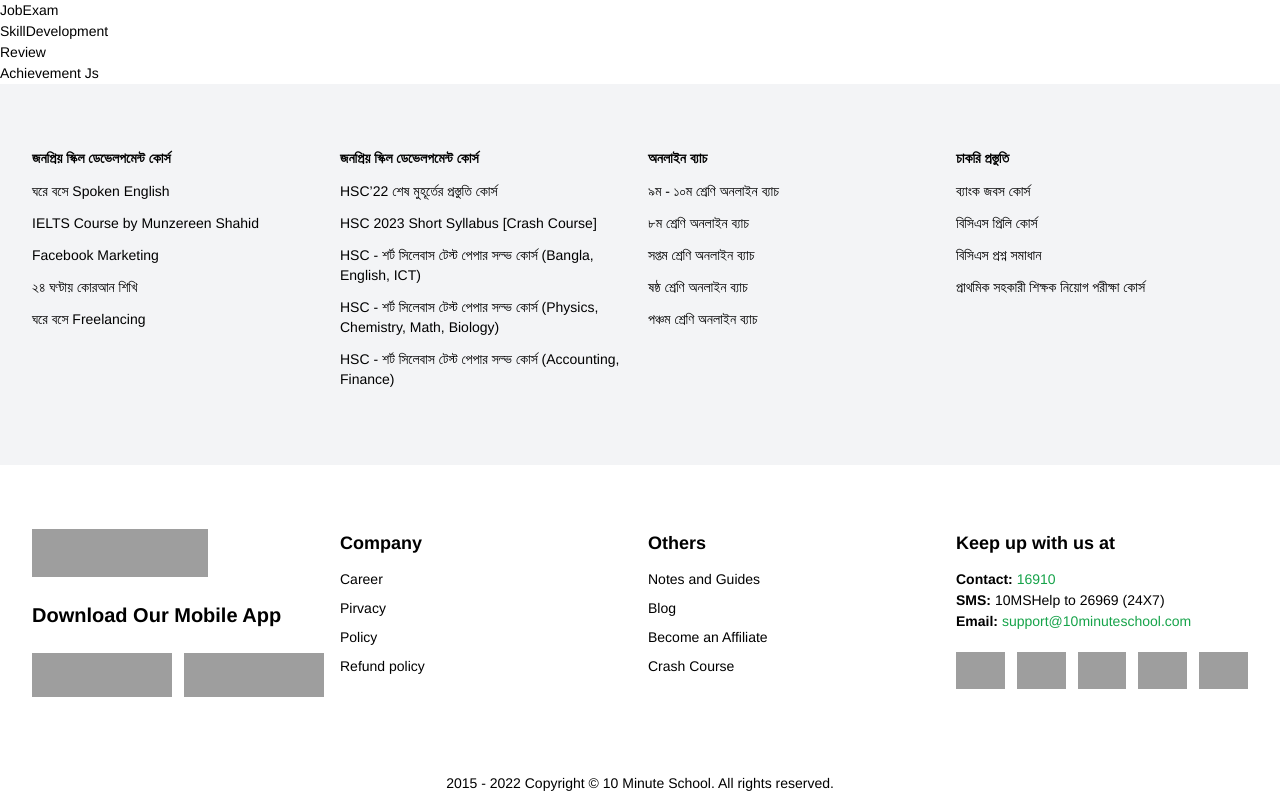
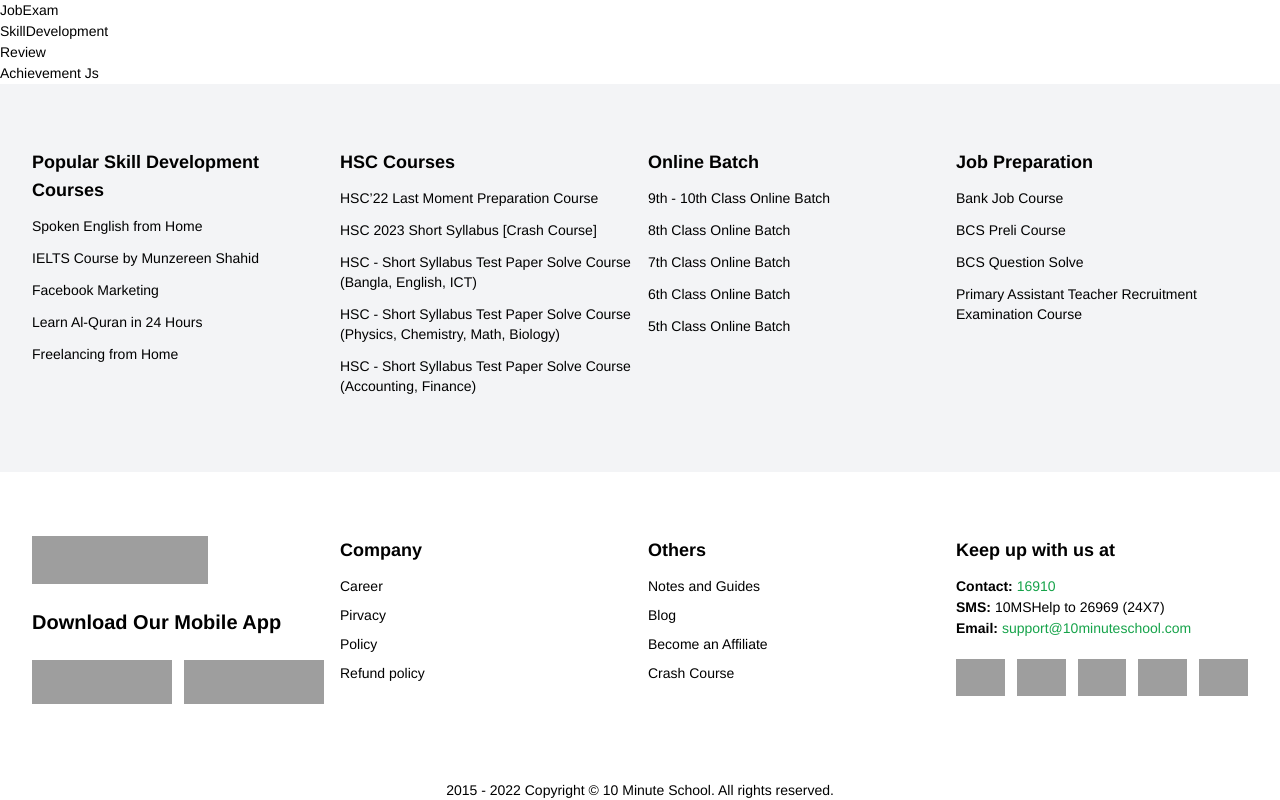
Before and after one commit to srayo16/Learning-school, a Next.js app: page / in a window 1280 px wide. Shown: the part 1256-2056 px from the top of the page. Built offline with nearby package versions, Linux system fonts and the light colour scheme; grey boxes are pictures that could not be loaded.

Commit message:
Translate Bengali to English in footer section

```diff
--- a/components/Footer/Footer.js
+++ b/components/Footer/Footer.js
@@ -9,35 +9,35 @@
                 <div className="container mx-auto">
                     <div className="grid lg:grid-cols-4 md:grid-cols-2 py-16 px-8 gap-4 ">
                         <div>
-                            <h3 className="mb-3 font-bold">জনপ্রিয় স্কিল ডেভেলপমেন্ট কোর্স</h3>
-                            <Link href="/"><li className="list-none mb-3 cursor-pointer hover:text-red-500 text-sm">ঘরে বসে Spoken English</li></Link>
+                            <h3 className="mb-3 font-bold text-lg">Popular Skill Development Courses</h3>
+                            <Link href="/"><li className="list-none mb-3 cursor-pointer hover:text-red-500 text-sm">Spoken English from Home</li></Link>
                             <Link href="/"><li className="list-none mb-3 cursor-pointer hover:text-red-500 text-sm">IELTS Course by Munzereen Shahid</li></Link>
                             <Link href="/"><li className="list-none mb-3 cursor-pointer hover:text-red-500 text-sm">Facebook Marketing</li></Link>
-                            <Link href="/"><li className="list-none mb-3 cursor-pointer hover:text-red-500 text-sm">২৪ ঘণ্টায় কোরআন শিখি</li></Link>
-                            <Link href="/"><li className="list-none mb-3 cursor-pointer hover:text-red-500 text-sm">ঘরে বসে Freelancing</li></Link>
+                            <Link href="/"><li className="list-none mb-3 cursor-pointer hover:text-red-500 text-sm">Learn Al-Quran in 24 Hours</li></Link>
+                            <Link href="/"><li className="list-none mb-3 cursor-pointer hover:text-red-500 text-sm">Freelancing from Home</li></Link>
                         </div>
                         <div>
-                            <h3 className="mb-3 font-bold">জনপ্রিয় স্কিল ডেভেলপমেন্ট কোর্স</h3>
-                            <Link href="/"><li className="list-none mb-3 cursor-pointer hover:text-red-500 text-sm">HSC’22 শেষ মুহূর্তের প্রস্তুতি কোর্স</li></Link>
+                            <h3 className="mb-3 font-bold text-lg">HSC Courses</h3>
+                            <Link href="/"><li className="list-none mb-3 cursor-pointer hover:text-red-500 text-sm">HSC’22 Last Moment Preparation Course</li></Link>
                             <Link href="/"><li className="list-none mb-3 cursor-pointer hover:text-red-500 text-sm">HSC 2023 Short Syllabus [Crash Course]</li></Link>
-                            <Link href="/"><li className="list-none mb-3 cursor-pointer hover:text-red-500 text-sm">HSC - শর্ট সিলেবাস টেস্ট পেপার সল্ভ কোর্স (Bangla, English, ICT)</li></Link>
-                            <Link href="/"><li className="list-none mb-3 cursor-pointer hover:text-red-500 text-sm">HSC - শর্ট সিলেবাস টেস্ট পেপার সল্ভ কোর্স (Physics, Chemistry, Math, Biology)</li></Link>
-                            <Link href="/"><li className="list-none mb-3 cursor-pointer hover:text-red-500 text-sm">HSC - শর্ট সিলেবাস টেস্ট পেপার সল্ভ কোর্স (Accounting, Finance)</li></Link>
+                            <Link href="/"><li className="list-none mb-3 cursor-pointer hover:text-red-500 text-sm">HSC - Short Syllabus Test Paper Solve Course (Bangla, English, ICT)</li></Link>
+                            <Link href="/"><li className="list-none mb-3 cursor-pointer hover:text-red-500 text-sm">HSC - Short Syllabus Test Paper Solve Course (Physics, Chemistry, Math, Biology)</li></Link>
+                            <Link href="/"><li className="list-none mb-3 cursor-pointer hover:text-red-500 text-sm">HSC - Short Syllabus Test Paper Solve Course (Accounting, Finance)</li></Link>
                         </div>
                         <div>
-                            <h3 className="mb-3 font-bold">অনলাইন ব্যাচ</h3>
-                            <Link href="/"><li className="list-none mb-3 cursor-pointer hover:text-red-500 text-sm">৯ম - ১০ম শ্রেণি অনলাইন ব্যাচ</li></Link>
-                            <Link href="/"><li className="list-none mb-3 cursor-pointer hover:text-red-500 text-sm">৮ম শ্রেণি অনলাইন ব্যাচ</li></Link>
-                            <Link href="/"><li className="list-none mb-3 cursor-pointer hover:text-red-500 text-sm">সপ্তম শ্রেণি অনলাইন ব্যাচ</li></Link>
-                            <Link href="/"><li className="list-none mb-3 cursor-pointer hover:text-red-500 text-sm">ষষ্ঠ শ্রেণি অনলাইন ব্যাচ</li></Link>
-                            <Link href="/"><li className="list-none mb-3 cursor-pointer hover:text-red-500 text-sm">পঞ্চম শ্রেণি অনলাইন ব্যাচ</li></Link>
+                            <h3 className="mb-3 font-bold text-lg">Online Batch</h3>
+                            <Link href="/"><li className="list-none mb-3 cursor-pointer hover:text-red-500 text-sm">9th - 10th Class Online Batch</li></Link>
+                            <Link href="/"><li className="list-none mb-3 cursor-pointer hover:text-red-500 text-sm">8th Class Online Batch</li></Link>
+                            <Link href="/"><li className="list-none mb-3 cursor-pointer hover:text-red-500 text-sm">7th Class Online Batch</li></Link>
+                            <Link href="/"><li className="list-none mb-3 cursor-pointer hover:text-red-500 text-sm">6th Class Online Batch</li></Link>
+                            <Link href="/"><li className="list-none mb-3 cursor-pointer hover:text-red-500 text-sm">5th Class Online Batch</li></Link>
                         </div>
                         <div>
-                            <h3 className="mb-3 font-bold">চাকরি প্রস্তুতি</h3>
-                            <Link href="/"><li className="list-none mb-3 cursor-pointer hover:text-red-500 text-sm">ব্যাংক জবস কোর্স</li></Link>
-                            <Link href="/"><li className="list-none mb-3 cursor-pointer hover:text-red-500 text-sm">বিসিএস প্রিলি কোর্স</li></Link>
-                            <Link href="/"><li className="list-none mb-3 cursor-pointer hover:text-red-500 text-sm">বিসিএস প্রশ্ন সমাধান</li></Link>
-                            <Link href="/"><li className="list-none mb-3 cursor-pointer hover:text-red-500 text-sm">প্রাথমিক সহকারী শিক্ষক নিয়োগ পরীক্ষা কোর্স</li></Link>
+                            <h3 className="mb-3 font-bold text-lg">Job Preparation</h3>
+                            <Link href="/"><li className="list-none mb-3 cursor-pointer hover:text-red-500 text-sm">Bank Job Course</li></Link>
+                            <Link href="/"><li className="list-none mb-3 cursor-pointer hover:text-red-500 text-sm">BCS Preli Course</li></Link>
+                            <Link href="/"><li className="list-none mb-3 cursor-pointer hover:text-red-500 text-sm">BCS Question Solve</li></Link>
+                            <Link href="/"><li className="list-none mb-3 cursor-pointer hover:text-red-500 text-sm">Primary Assistant Teacher Recruitment Examination Course</li></Link>
                         </div>
                     </div>
                 </div>
```
